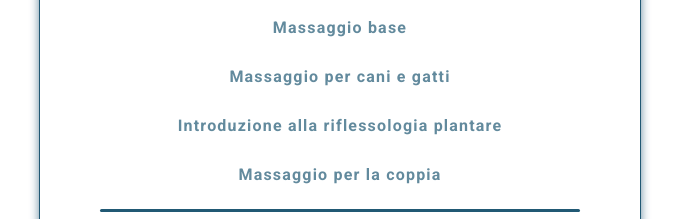
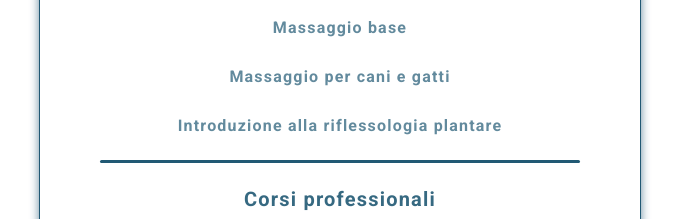
Before and after one commit to MarkoNikolajevic/camlabtrieste, a website: page corsi.html in a window 1280 px wide. Shown: the part 1152-1371 px from the top of the page, without its empty margins (300-979 px from the left). Drawn offline with Linux system fonts and the light colour scheme.

Commit message:
Remove massaggio di coppia

```diff
--- a/corsi.html
+++ b/corsi.html
@@ -141,7 +141,6 @@
           </p>
         </div>
       </div>
-      <div class="course"><h4 class="course-name">Massaggio per la coppia</h4></div>
       <div class="divider"></div>
       <h3 id="professionale">Corsi professionali</h3>
       <img src="./dist/assets/image/pro.jpg" alt="" class="course-img">
```
Also changed, not shown: contatti.html (+0 -1 lines).
